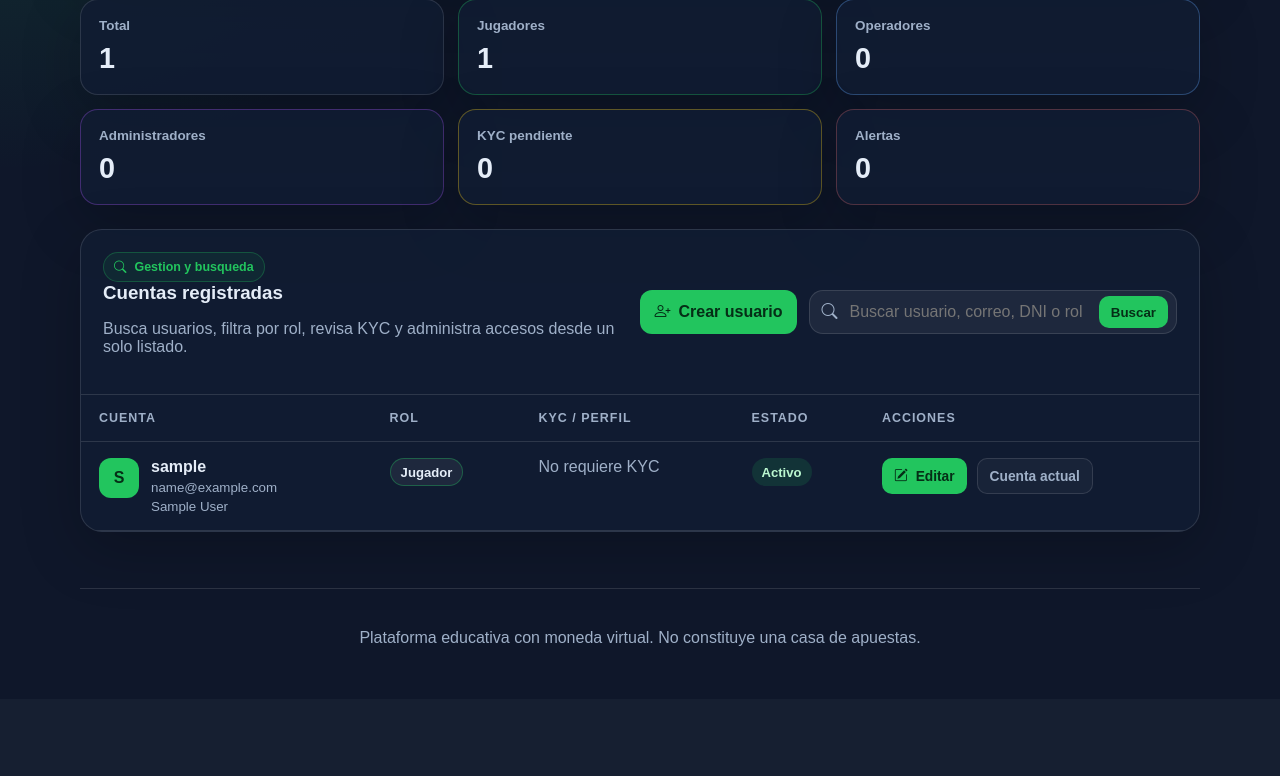
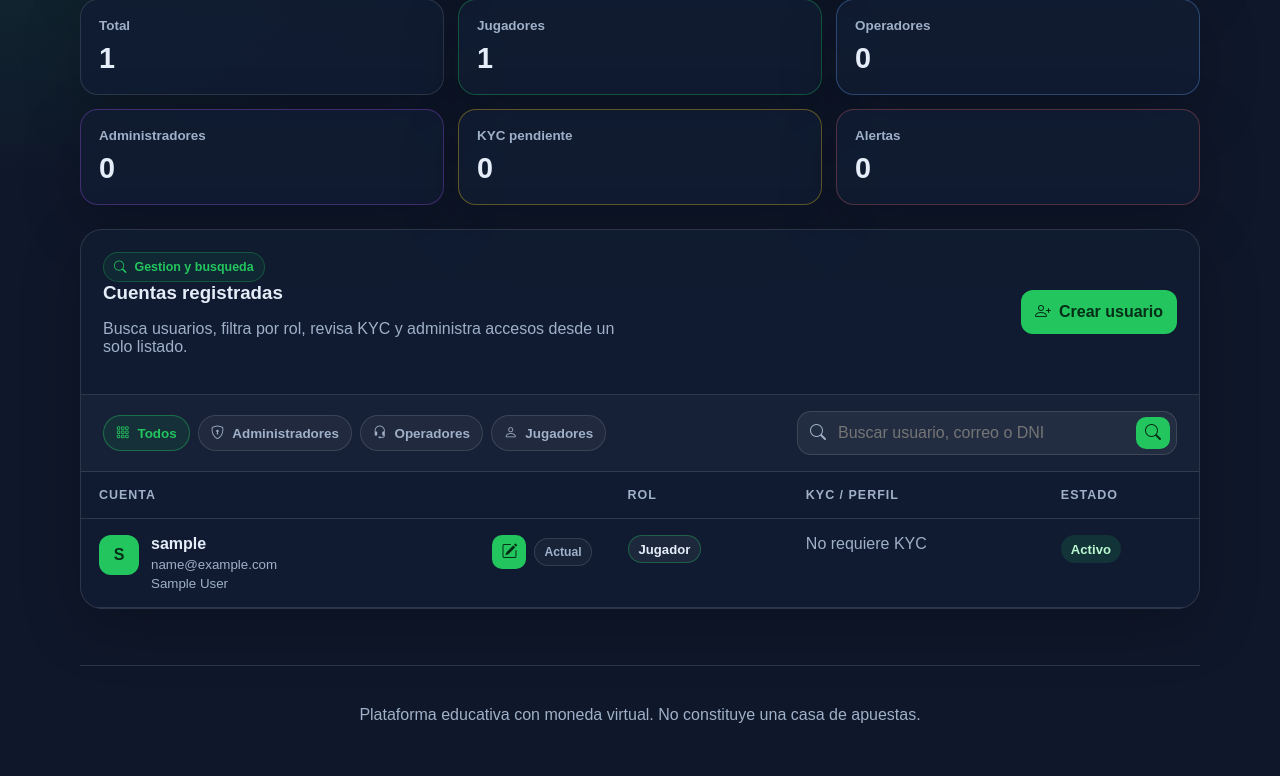
Before and after one commit to JeanJairo06/FairBet, a Django app: page /cuentas/ in a window 1280 px wide. Shown: the part 401-1177 px from the top of the page. Before the commit the page ends 1047 px from the top, so only its background shows below. Run offline with Django 5.2, Linux system fonts and the light colour scheme; the visitor is signed in with stand-in values (Sample User, id 1); data comes from the database, SQL or seed files in the repository; data that the repository does not hold is empty; parts of the project's set-up code (start-up, migrations or seed data) failed here and were passed over.

Commit message:
feat: Modificación visual y botones de filtración de roles

```diff
--- a/cuentas/forms.py
+++ b/cuentas/forms.py
@@ -29,12 +29,22 @@ def get_admin_assignable_roles(user):
 
 class CuentaSearchForm(forms.Form):
     q = forms.CharField(required=False, max_length=120)
+    rol = forms.ChoiceField(
+        required=False,
+        choices=(
+            ('', 'Todos'),
+            (RolUsuario.ADMIN, RolUsuario.ADMIN.label),
+            (RolUsuario.OPERATOR, RolUsuario.OPERATOR.label),
+            (RolUsuario.PLAYER, RolUsuario.PLAYER.label),
+        ),
+        widget=forms.HiddenInput,
+    )
 
     def __init__(self, *args, **kwargs):
         super().__init__(*args, **kwargs)
         self.fields['q'].widget.attrs.update(
             {
-                'placeholder': 'Buscar usuario, correo, DNI o rol',
+                'placeholder': 'Buscar usuario, correo o DNI',
                 'class': 'accounts-search__input',
             }
         )
@@ -94,6 +104,9 @@ class UsuarioRegistroForm(UserCreationForm):
         return rol
 
     def clean_dni(self):
+        if self.data.get(self.add_prefix('rol')) != RolUsuario.PLAYER:
+            return ''
+
         dni = self.cleaned_data.get('dni', '').strip()
         if dni and PerfilJugador.objects.filter(dni=dni).exists():
             raise forms.ValidationError('Ya existe un perfil registrado con este DNI.')
@@ -118,6 +131,10 @@ class UsuarioRegistroForm(UserCreationForm):
                 cleaned_data['kyc_result'] = kyc_result
                 if not kyc_result.is_valid:
                     raise forms.ValidationError(kyc_result.message)
+        else:
+            cleaned_data['dni'] = ''
+            cleaned_data['fecha_nacimiento'] = None
+            cleaned_data['telefono'] = ''
 
         return cleaned_data
 
--- a/cuentas/views.py
+++ b/cuentas/views.py
@@ -1,3 +1,5 @@
+from urllib.parse import urlencode
+
 from django.contrib import messages
 from django.contrib.auth import update_session_auth_hash
 from django.contrib.auth.mixins import LoginRequiredMixin
@@ -52,6 +54,8 @@ class CuentasView(LoginRequiredMixin, TemplateView):
                 'self_user': self.request.user,
                 'self_can_edit': self.request.user.is_authenticated,
                 'stats': self._build_stats() if self.can_admin_accounts else None,
+                'selected_role': self._get_selected_role(search_form),
+                'role_filters': self._build_role_filters(search_form),
             }
         )
         return context
@@ -75,8 +79,45 @@ class CuentasView(LoginRequiredMixin, TemplateView):
                     | Q(perfil_jugador__nombres__icontains=q)
                     | Q(perfil_jugador__apellidos__icontains=q)
                 )
+            rol = search_form.cleaned_data.get('rol')
+            if rol:
+                usuarios = usuarios.filter(rol=rol)
 
         return usuarios
+
+    def _get_selected_role(self, search_form):
+        if search_form.is_valid():
+            return search_form.cleaned_data.get('rol', '')
+        return ''
+
+    def _build_role_filters(self, search_form):
+        selected_role = self._get_selected_role(search_form)
+        query = search_form.cleaned_data.get('q', '').strip() if search_form.is_valid() else ''
+        filters = (
+            ('', 'Todos', 'bi-grid-3x3-gap'),
+            (RolUsuario.ADMIN, 'Administradores', 'bi-shield-lock'),
+            (RolUsuario.OPERATOR, 'Operadores', 'bi-headset'),
+            (RolUsuario.PLAYER, 'Jugadores', 'bi-person'),
+        )
+
+        role_filters = []
+        for value, label, icon in filters:
+            params = {}
+            if query:
+                params['q'] = query
+            if value:
+                params['rol'] = value
+
+            role_filters.append(
+                {
+                    'label': label,
+                    'icon': icon,
+                    'url': f'?{urlencode(params)}' if params else '?',
+                    'active': selected_role == value,
+                }
+            )
+
+        return role_filters
 
     def _build_stats(self):
         usuarios = Usuario.objects.select_related('perfil_jugador')
--- a/static/css/cuentas.css
+++ b/static/css/cuentas.css
@@ -151,12 +151,12 @@
 
 .accounts-search {
     display: grid;
-    grid-template-columns: auto minmax(180px, 1fr) auto;
+    grid-template-columns: auto minmax(180px, 1fr) 34px;
     align-items: center;
     gap: 10px;
-    width: min(440px, 100%);
+    width: min(380px, 100%);
     min-height: 44px;
-    padding: 0 8px 0 12px;
+    padding: 0 6px 0 12px;
     border: 1px solid var(--line);
     border-radius: 14px;
     color: var(--muted);
@@ -175,13 +175,15 @@
 }
 
 .accounts-search__button {
-    min-height: 32px;
-    padding: 0 12px;
+    display: inline-grid;
+    place-items: center;
+    width: 34px;
+    height: 32px;
     border: 0;
     border-radius: 10px;
     color: #052e16;
     background: var(--accent);
-    font-weight: 800;
+    font-size: 1rem;
     cursor: pointer;
 }
 
@@ -191,6 +193,46 @@
     justify-content: flex-end;
     gap: 12px;
     width: min(620px, 100%);
+}
+
+.accounts-filterbar {
+    display: flex;
+    align-items: center;
+    justify-content: space-between;
+    gap: 16px;
+    padding: 16px 22px;
+    border-bottom: 1px solid var(--line);
+    background: rgba(255, 255, 255, 0.025);
+}
+
+.account-role-filters {
+    display: flex;
+    flex-wrap: wrap;
+    gap: 8px;
+}
+
+.account-role-filter {
+    display: inline-flex;
+    align-items: center;
+    justify-content: center;
+    gap: 8px;
+    min-height: 36px;
+    padding: 0 12px;
+    border: 1px solid var(--line);
+    border-radius: 999px;
+    color: var(--muted);
+    background: rgba(255, 255, 255, 0.045);
+    text-decoration: none;
+    font-size: 0.84rem;
+    font-weight: 850;
+    transition: border-color 0.18s ease, color 0.18s ease, background 0.18s ease;
+}
+
+.account-role-filter:hover,
+.account-role-filter--active {
+    border-color: rgba(34, 197, 94, 0.42);
+    color: var(--accent);
+    background: rgba(34, 197, 94, 0.1);
 }
 
 .account-create-button {
@@ -218,7 +260,7 @@
 
 .accounts-table {
     width: 100%;
-    min-width: 920px;
+    min-width: 820px;
     border-collapse: collapse;
 }
 
@@ -249,6 +291,7 @@
     display: flex;
     align-items: flex-start;
     gap: 12px;
+    min-width: 0;
 }
 
 .account-user__avatar {
@@ -270,6 +313,42 @@
     margin-top: 4px;
     color: var(--muted);
     overflow-wrap: anywhere;
+}
+
+.account-user > div:not(.account-user__quick-actions) {
+    min-width: 0;
+}
+
+.account-user__quick-actions {
+    display: inline-flex;
+    align-items: center;
+    gap: 8px;
+    margin-left: auto;
+}
+
+.account-icon-button {
+    display: inline-grid;
+    place-items: center;
+    flex: 0 0 auto;
+    width: 34px;
+    height: 34px;
+    border: 1px solid rgba(34, 197, 94, 0.3);
+    border-radius: 10px;
+    color: #052e16;
+    background: var(--accent);
+    text-decoration: none;
+    transition: transform 0.18s ease, filter 0.18s ease;
+}
+
+.account-icon-button:hover {
+    filter: brightness(1.04);
+    transform: translateY(-1px);
+}
+
+.account-icon-button--locked {
+    color: #cbd5e1;
+    background: rgba(148, 163, 184, 0.1);
+    border-color: rgba(148, 163, 184, 0.2);
 }
 
 .account-pill,
@@ -487,6 +566,13 @@
     color: var(--muted);
     border: 1px solid var(--line);
     background: rgba(255, 255, 255, 0.035);
+}
+
+.account-current--compact {
+    min-height: 28px;
+    padding: 0 9px;
+    border-radius: 999px;
+    font-size: 0.76rem;
 }
 
 .account-permissions-section {
@@ -808,7 +894,8 @@
 
 @media (max-width: 1080px) {
     .accounts-heading,
-    .accounts-panel__header {
+    .accounts-panel__header,
+    .accounts-filterbar {
         align-items: flex-start;
         flex-direction: column;
     }
@@ -837,7 +924,7 @@
     }
 
     .accounts-search__button {
-        grid-column: 1 / -1;
+        width: 34px;
     }
 
     .account-row-actions,
--- a/templates/cuentas/partials/account_table.html
+++ b/templates/cuentas/partials/account_table.html
@@ -10,12 +10,27 @@
                 <i class="bi bi-person-plus"></i>
                 Crear usuario
             </a>
-            <form method="get" class="accounts-search">
+        </div>
+    </div>
+
+    <div class="accounts-filterbar">
+        <nav class="account-role-filters" aria-label="Filtros por rol">
+            {% for filter in role_filters %}
+                <a href="{{ filter.url }}" class="account-role-filter{% if filter.active %} account-role-filter--active{% endif %}">
+                    <i class="bi {{ filter.icon }}"></i>
+                    <span>{{ filter.label }}</span>
+                </a>
+            {% endfor %}
+        </nav>
+
+        <form method="get" class="accounts-search">
+            <i class="bi bi-search"></i>
+            {{ search_form.q }}
+            <input type="hidden" name="rol" value="{{ selected_role }}">
+            <button type="submit" class="accounts-search__button" title="Buscar" aria-label="Buscar">
                 <i class="bi bi-search"></i>
-                {{ search_form.q }}
-                <button type="submit" class="accounts-search__button">Buscar</button>
-            </form>
-        </div>
+            </button>
+        </form>
     </div>
 
     <div class="accounts-table-wrap">
@@ -26,7 +41,6 @@
                     <th>Rol</th>
                     <th>KYC / Perfil</th>
                     <th>Estado</th>
-                    <th>Acciones</th>
                 </tr>
             </thead>
             <tbody>
@@ -45,6 +59,21 @@
                                             {{ usuario.first_name }} {{ usuario.last_name }}
                                         {% endif %}
                                     </small>
+                                </div>
+                                <div class="account-user__quick-actions">
+                                    {% if usuario.is_superuser and not request.user.is_superuser %}
+                                        <span class="account-icon-button account-icon-button--locked" title="Cuenta protegida" aria-label="Cuenta protegida">
+                                            <i class="bi bi-shield-lock"></i>
+                                        </span>
+                                    {% else %}
+                                        <a href="{% url 'cuentas:editar_cuenta' usuario.pk %}" class="account-icon-button" title="Editar cuenta" aria-label="Editar cuenta">
+                                            <i class="bi bi-pencil-square"></i>
+                                        </a>
+                                    {% endif %}
+
+                                    {% if usuario.pk == request.user.pk %}
+                                        <span class="account-current account-current--compact">Actual</span>
+                                    {% endif %}
                                 </div>
                             </div>
                         </td>
@@ -77,26 +106,10 @@
                                 <span class="status-badge status-badge--inactive">Inactivo</span>
                             {% endif %}
                         </td>
-                        <td>
-                            <div class="account-table-actions">
-                                {% if usuario.is_superuser and not request.user.is_superuser %}
-                                    <span class="account-current">Cuenta protegida</span>
-                                {% else %}
-                                    <a href="{% url 'cuentas:editar_cuenta' usuario.pk %}" class="account-action account-action--save">
-                                        <i class="bi bi-pencil-square"></i>
-                                        Editar
-                                    </a>
-                                {% endif %}
-
-                                {% if usuario.pk == request.user.pk %}
-                                    <span class="account-current">Cuenta actual</span>
-                                {% endif %}
-                            </div>
-                        </td>
                     </tr>
                 {% empty %}
                     <tr>
-                        <td colspan="5" class="accounts-empty">
+                        <td colspan="4" class="accounts-empty">
                             No se encontraron cuentas con los filtros actuales.
                         </td>
                     </tr>
```
